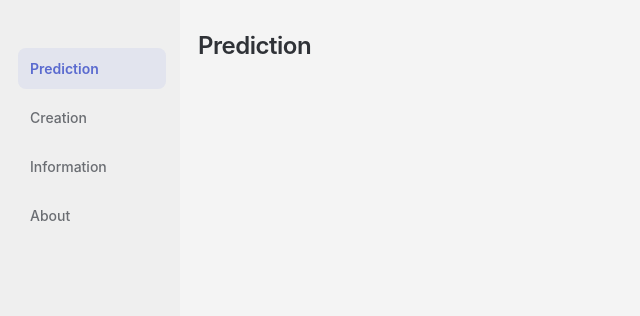
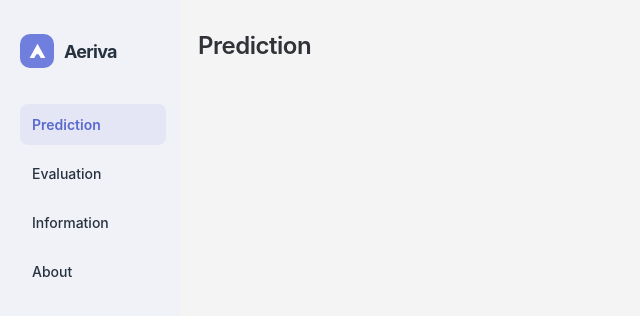
Before and after one commit to RandyParker7/aeriva, a React (Vite) app in the folder frontend/: page / in a window 1280 px wide. Shown: the top 316 px of the page, without its empty margins (0-640 px from the left). Built offline with nearby package versions, Linux system fonts and the light colour scheme.

Commit message:
feat: add brand logo and name

```diff
--- a/frontend/src/pages/CreationPage.jsx
+++ /dev/null
@@ -1,9 +0,0 @@
-function CreationPage() {
-  return (
-    <section className="page-content">
-      <h1>Creation</h1>
-    </section>
-  )
-}
-
-export default CreationPage
--- /dev/null
+++ b/frontend/src/pages/EvaluationPage.jsx
@@ -0,0 +1,9 @@
+function EvaluationPage() {
+  return (
+    <section className="page-content">
+      <h1>Evaluation</h1>
+    </section>
+  )
+}
+
+export default EvaluationPage
--- a/frontend/src/sidebar.css
+++ b/frontend/src/sidebar.css
@@ -6,23 +6,55 @@
 }
 
 .sidebar {
+  display: flex;
+  flex-direction: column;
   width: 180px;
-  background: #efefef;
-  padding: 30px 14px 24px 18px;
+  background: #F1F2F7;
+  padding: 24px 14px 24px 20px;
+}
+
+.brand {
+  display: flex;
+  align-items: center;
+  gap: 10px;
+  margin-top: 10px;
+  color: #273240;
+  text-decoration: none;
+}
+
+.brand-logo {
+  display: grid;
+  width: 34px;
+  height: 34px;
+  place-items: center;
+  border-radius: 10px;
+  background: #707FDD;
+}
+
+.brand-logo svg {
+  width: 21px;
+  height: 21px;
+  fill: #ffffff;
+}
+
+.brand-name {
+  font-size: 18px;
+  font-weight: 700;
+  letter-spacing: -0.04em;
 }
 
 .nav-menu {
   display: flex;
   flex-direction: column;
   gap: 8px;
-  margin-top: 18px;
+  margin-top: 36px;
 }
 
 .nav-item {
   width: 100%;
   border: none;
   background: transparent;
-  color: #6a6d72;
+  color: #273240;
   font-size: 14px;
   font-weight: 500;
   text-align: left;
--- a/frontend/src/sidebar.jsx
+++ b/frontend/src/sidebar.jsx
@@ -1,20 +1,20 @@
 import { useState } from 'react'
 import './sidebar.css'
 import PredictionPage from './pages/PredictionPage'
-import CreationPage from './pages/CreationPage'
+import EvaluationPage from './pages/EvaluationPage'
 import InformationPage from './pages/InformationPage'
 import AboutPage from './pages/AboutPage'
 
 const menuItems = [
   { id: 'prediction', label: 'Prediction' },
-  { id: 'creation', label: 'Creation' },
+  { id: 'evaluation', label: 'Evaluation' },
   { id: 'information', label: 'Information' },
   { id: 'about', label: 'About' },
 ]
 
 const pageMap = {
   prediction: PredictionPage,
-  creation: CreationPage,
+  evaluation: EvaluationPage,
   information: InformationPage,
   about: AboutPage,
 }
@@ -26,6 +26,16 @@ function App() {
   return (
     <div className="app-shell">
       <aside className="sidebar">
+        <a className="brand" href="/" aria-label="Aeriva home">
+          <span className="brand-logo" aria-hidden="true">
+            <svg viewBox="0 0 32 32" focusable="false">
+              <path d="M16 4 28 26h-7l-5-9-5 9H4L16 4Z" />
+              <path d="M13.2 20h5.6l-2.8-5.1-2.8 5.1Z" />
+            </svg>
+          </span>
+          <span className="brand-name">Aeriva</span>
+        </a>
+
         <nav className="nav-menu" aria-label="Sidebar navigation">
           {menuItems.map((item) => (
             <button
```
